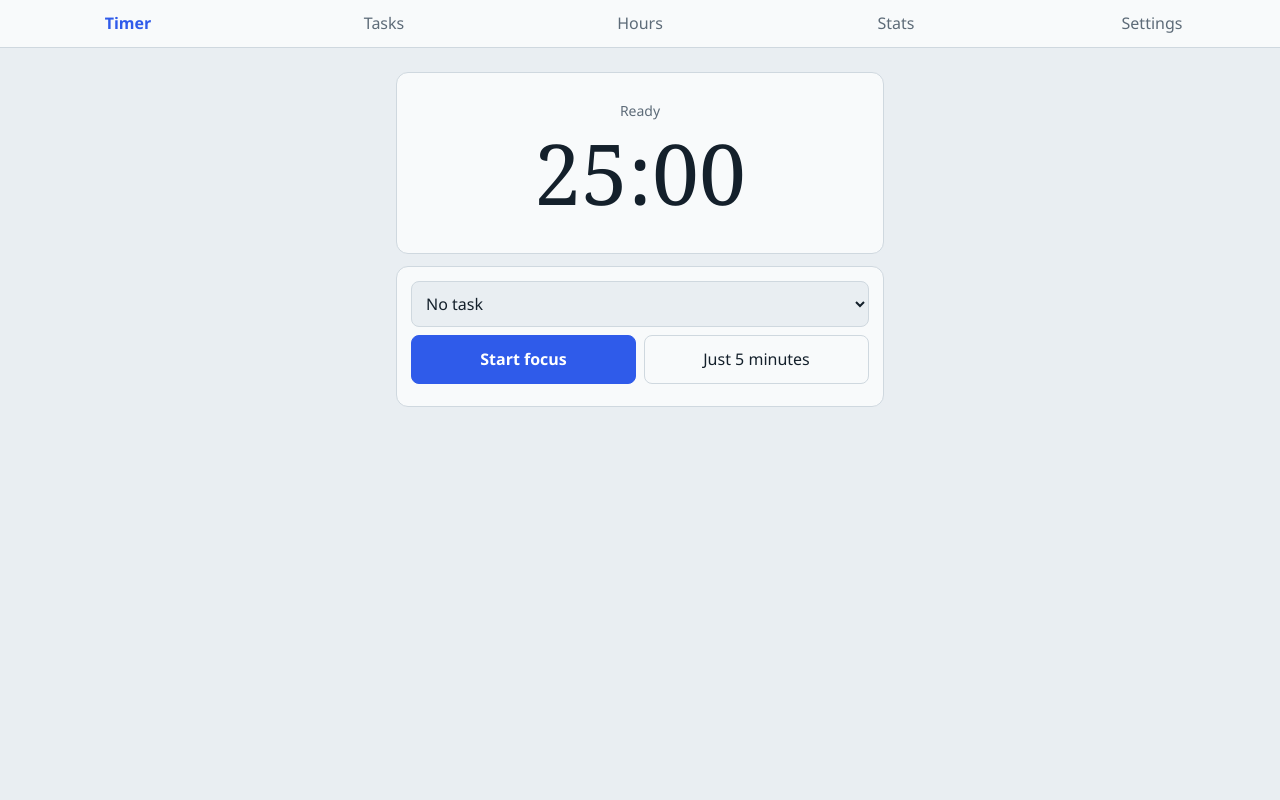
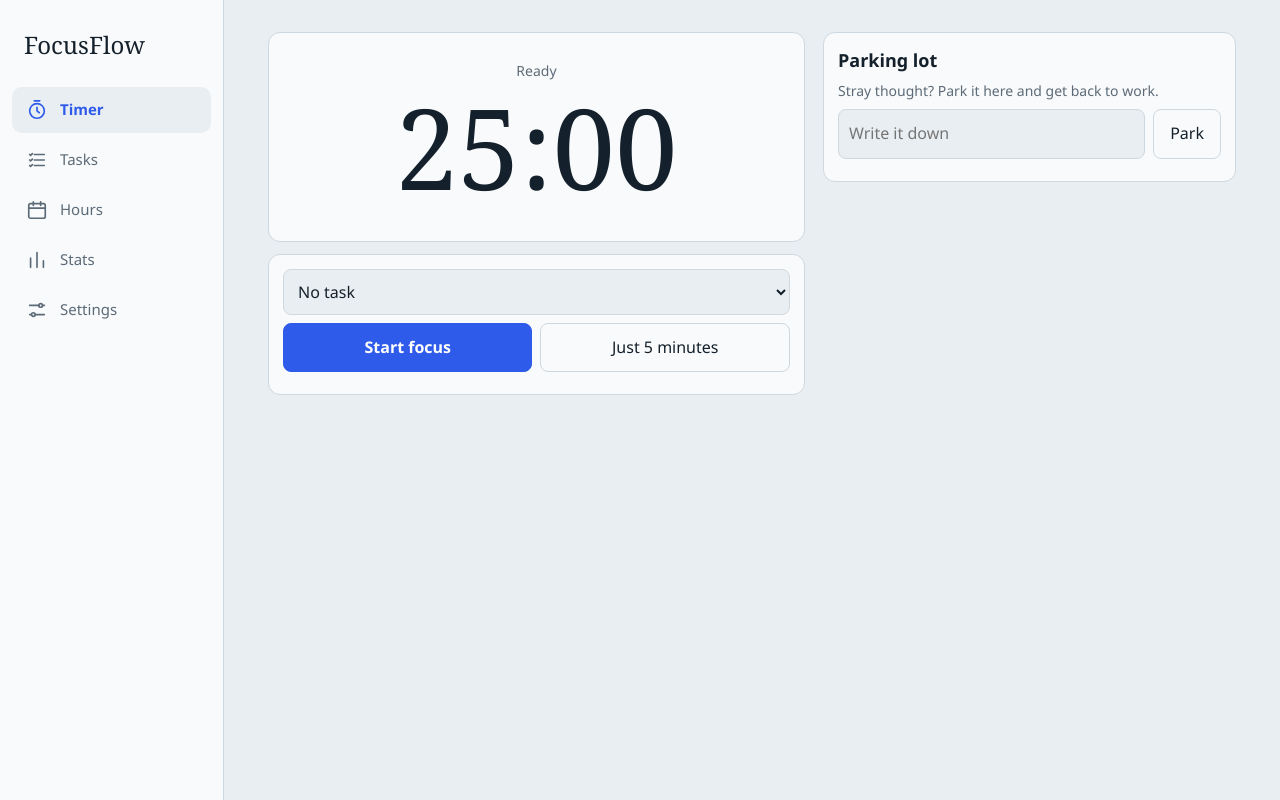
Before and after one commit to eronik91/focusflow, a plain HTML site: page index.html in a window 1280 px wide. Drawn offline with Linux system fonts and the light colour scheme.

Commit message:
Redesign navigation: bottom tab bar on mobile, sidebar on desktop
- Add line icons and labels to the nav
- Desktop: fixed left sidebar, larger timer, multi-column layouts for Timer, Hours, Stats and Settings
- Mobile: bottom tab bar with safe-area spacing
- Bump cache to v6

```diff
--- a/index.html
+++ b/index.html
@@ -10,7 +10,7 @@
 body[data-m=short],body[data-m=long]{--ac:#1f9d74}
 @media(prefers-color-scheme:dark){body[data-m=short],body[data-m=long]{--ac:#43c79b}}
 *{box-sizing:border-box}
-body{margin:0;background:var(--bg);color:var(--tx);font:16px/1.45 "Avenir Next","Segoe UI",system-ui,sans-serif;padding:calc(56px + env(safe-area-inset-top)) 0 calc(72px + env(safe-area-inset-bottom))}
+body{margin:0;background:var(--bg);color:var(--tx);font:16px/1.45 "Avenir Next","Segoe UI",system-ui,sans-serif;padding:env(safe-area-inset-top) 0 calc(76px + env(safe-area-inset-bottom))}
 main{max-width:520px;margin:auto;padding:16px}
 section{display:none}section.on{display:block}
 .card{background:var(--card);border:1px solid var(--line);border-radius:12px;padding:14px;margin-bottom:12px}
@@ -32,14 +32,30 @@ input,select{font:inherit;width:100%;padding:10px;border-radius:8px;border:1px s
 .bars{display:flex;align-items:flex-end;gap:6px;height:100px;margin-top:10px}
 .bars div{flex:1;background:var(--ac);border-radius:4px 4px 0 0;min-height:2px;position:relative}
 .bars small{position:absolute;top:100%;left:0;right:0;text-align:center;color:var(--mu);font-size:11px;margin-top:2px}
-nav{position:fixed;top:0;left:0;right:0;z-index:5;display:flex;background:var(--card);border-bottom:1px solid var(--line);padding-top:env(safe-area-inset-top)}
-nav button{flex:1;border:0;border-radius:0;background:none;color:var(--mu)}nav button.on{color:var(--ac);font-weight:600}
+nav{position:fixed;left:0;right:0;bottom:0;z-index:5;display:flex;background:var(--card);border-top:1px solid var(--line);padding-bottom:env(safe-area-inset-bottom)}
+.brand{display:none}
+nav button{flex:1;display:flex;flex-direction:column;align-items:center;gap:3px;border:0;border-radius:0;background:none;color:var(--mu);font-size:11px;padding:9px 2px}nav button.on{color:var(--ac);font-weight:600}
+nav svg{width:22px;height:22px;fill:none;stroke:currentColor;stroke-width:1.8;stroke-linecap:round;stroke-linejoin:round}
 .lv button.on{background:var(--ac);color:var(--on);border-color:var(--ac)}
 dialog{border:1px solid var(--line);border-radius:12px;background:var(--card);color:var(--tx);max-width:420px;width:90%}
 dialog::backdrop{background:#0007}
 h2{font-size:18px;margin:0 0 8px}
 .hide{display:none!important}
 @media(prefers-reduced-motion:reduce){.tank i{transition:none}}
+@media(min-width:900px){
+body{padding:0 0 0 224px}
+main{max-width:1040px;padding:32px 36px}
+nav{top:0;right:auto;width:224px;flex-direction:column;gap:4px;border-top:0;border-right:1px solid var(--line);padding:24px 12px}
+.brand{display:block;font:400 24px Georgia,serif;padding:4px 12px 22px}
+nav button{flex:0 0 auto;flex-direction:row;justify-content:flex-start;gap:12px;font-size:15px;padding:12px 14px;border-radius:10px;width:100%}
+nav button.on{background:var(--bg)}
+.big{font-size:112px}#tclock{font-size:84px!important}
+#v-timer.on,#v-time.on,#v-stats.on,#v-set.on{display:grid;gap:0 18px;align-items:start}
+#v-timer.on{grid-template-columns:1.3fr 1fr}#v-timer .card:nth-child(3){grid-column:2;grid-row:1/span 2}#parkc.hide{display:block!important}
+#v-time.on{grid-template-columns:360px 1fr}#v-time>.card:nth-child(3){grid-column:2;grid-row:1/span 2}
+#v-stats.on,#v-set.on{grid-template-columns:1fr 1fr}#v-stats>.card:first-child{grid-column:1/-1}
+#v-tasks.on{max-width:720px}
+}
 dialog label{display:block;margin-top:8px}
 #print{display:none}
 @media print{body{background:#fff!important;color:#000!important;padding:0!important;font:11pt/1.4 system-ui,"Segoe UI",sans-serif}main,nav,dialog{display:none!important}#print{display:block}#print h1{font-size:22pt;margin:0 0 8px}#print table{width:100%;border-collapse:collapse}#print th,#print td{border-bottom:1px solid #aaa;padding:5px 6px;text-align:left;vertical-align:top}#print .r{text-align:right}#print .s td{font-weight:600;background:#f0f0f0}#print .tt{font-weight:600;font-size:13pt;margin:10px 0 0}}
@@ -95,7 +111,7 @@ dialog label{display:block;margin-top:8px}
   <div class="card"><h2>Sync</h2><div class="mu" id="sync">Loading…</div><div class="row"><button class="p" id="sbtn" disabled>Sign in with Google</button></div></div>
 </section>
 </main>
-<nav><button data-v="timer" class="on">Timer</button><button data-v="tasks">Tasks</button><button data-v="time">Hours</button><button data-v="stats">Stats</button><button data-v="set">Settings</button></nav>
+<nav><div class="brand">FocusFlow</div><button data-v="timer" class="on"><svg viewBox="0 0 24 24" aria-hidden="true"><circle cx="12" cy="13" r="8"/><path d="M12 9v4l2.5 2M9 2h6"/></svg><span>Timer</span></button><button data-v="tasks"><svg viewBox="0 0 24 24" aria-hidden="true"><path d="M9 6h11M9 12h11M9 18h11M4 6l1 1 2-2M4 12l1 1 2-2M4 18l1 1 2-2"/></svg><span>Tasks</span></button><button data-v="time"><svg viewBox="0 0 24 24" aria-hidden="true"><rect x="3" y="5" width="18" height="16" rx="2"/><path d="M3 10h18M8 3v4M16 3v4"/></svg><span>Hours</span></button><button data-v="stats"><svg viewBox="0 0 24 24" aria-hidden="true"><path d="M5 20V10M12 20V4M19 20v-7"/></svg><span>Stats</span></button><button data-v="set"><svg viewBox="0 0 24 24" aria-hidden="true"><path d="M4 7h10M18 7h2M4 17h2M10 17h10"/><circle cx="16" cy="7" r="2"/><circle cx="8" cy="17" r="2"/></svg><span>Settings</span></button></nav>
 <dialog id="edlg"><h2 id="edt">Entry</h2>
  <label class="mu">Date<input type="date" id="ed-d"></label>
  <div class="row"><label class="mu">In<input type="time" id="ed-i"></label><label class="mu">Out<input type="time" id="ed-o"></label></div>
--- a/sw.js
+++ b/sw.js
@@ -1,4 +1,4 @@
-const C='focusflow-v5',F=['./','./index.html','./manifest.webmanifest','./icon-192.png','./icon-512.png'];
+const C='focusflow-v6',F=['./','./index.html','./manifest.webmanifest','./icon-192.png','./icon-512.png'];
 self.addEventListener('install',e=>{e.waitUntil(caches.open(C).then(c=>c.addAll(F)));self.skipWaiting()});
 self.addEventListener('activate',e=>e.waitUntil(caches.keys().then(k=>Promise.all(k.filter(x=>x!==C).map(x=>caches.delete(x))))));
 self.addEventListener('fetch',e=>{if(e.request.method!=='GET'||new URL(e.request.url).origin!==location.origin)return;e.respondWith(caches.match(e.request).then(r=>r||fetch(e.request)));});
```
